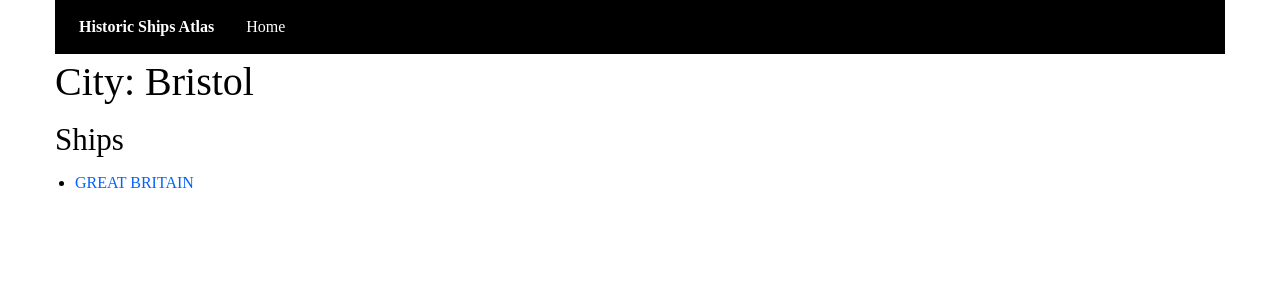
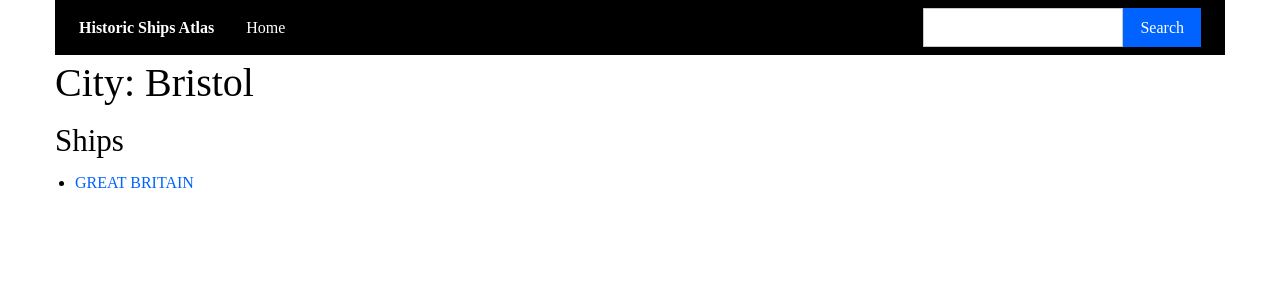
Before and after one commit to donewman/historicshipsatlas2, a Django app: page /atlas/city/bristol-england/ in a window 1280 px wide. Shown: the top 300 px of the page. Run offline with Django 3.2, Linux system fonts and the light colour scheme; data comes from the database, SQL or seed files in the repository; some libraries are stand-ins or nearby versions; some web fonts are replaced.

Commit message:
Implemented basic full-text search using Postgres

```diff
--- a/atlas/admin.py
+++ b/atlas/admin.py
@@ -1,5 +1,4 @@
 from django.contrib import admin
-
 from atlas.models import Type, City, Country, Status, Use, Owner, Ship
 
 class TypeAdmin(admin.ModelAdmin):
--- /dev/null
+++ b/atlas/context_processors.py
@@ -0,0 +1,4 @@
+from atlas.forms import BasicSearchForm
+
+def basic_search_form(request):
+    return {'basic_search_form' : BasicSearchForm()}
--- /dev/null
+++ b/atlas/forms.py
@@ -0,0 +1,6 @@
+from django import forms
+from atlas.models import Ship, Type, City, Country, Status, Use, Owner
+
+# Basic search form--appears on all pages
+class BasicSearchForm(forms.Form):
+    keywords = forms.CharField(max_length=200, required=False, widget=forms.TextInput(attrs={'class': 'input-group-field'}))
--- a/atlas/templates/base_generic.html
+++ b/atlas/templates/base_generic.html
@@ -14,6 +14,16 @@
   <div class="off-canvas position-left" id="nav-offcanvas" data-off-canvas>
     <ul class="vertical menu">
       <li><a href="{% url 'index' %}">Home</a></li>
+      <li>
+        <form action="/atlas/search/" method="get">
+          <div class="input-group">
+            {{ basic_search_form.keywords }}
+            <div class="input-group-button">
+              <input type="submit" class="button" value="Search">
+            </div>
+          </div>
+        </form>
+      </li>
     </ul>
   </div>
   <div class="off-canvas-content" data-off-canvas-content>
@@ -31,6 +41,16 @@
             <li><a href="{% url 'index' %}">Home</a></li>
           </ul>
         </div>
+        <form class="top-bar-right" action="/atlas/search/" method="get">
+          <ul class="menu input-group">
+            <li>{{ basic_search_form.keywords }}</li>
+            <li>
+              <div class="input-group-button">
+                <input type="submit" class="button" value="Search">
+              </div>
+            </li>
+          </ul>
+        </form>
       </div>
       {% block content %}<!-- page content -->{% endblock %}
     </div>
--- a/atlas/urls.py
+++ b/atlas/urls.py
@@ -5,6 +5,7 @@ urlpatterns = [
     path('', views.index, name='index'),
     path('ship/<slug:slug>/', views.ShipDetailView.as_view(), name='ship_detail'),
     path('ships/', views.ShipListView.as_view(), name='ships'),
+    path('search/', views.SearchView.as_view(), name='search'),
     path('type/<slug:slug>/', views.TypeDetailView.as_view(), name='type_detail'),
     path('city/<slug:slug>/', views.CityDetailView.as_view(), name='city_detail'),
     path('country/<slug:slug>/', views.CountryDetailView.as_view(), name='country_detail'),
--- a/atlas/views.py
+++ b/atlas/views.py
@@ -1,10 +1,10 @@
 from django.shortcuts import render
-# Import generic detail and list views
 from django.views.generic import DetailView, ListView
-# Import serializers (to serialize models to JSON)
+from django.views.generic.base import RedirectView
 from django.core import serializers
-# Import models
+from django.contrib.postgres.search import SearchVector
 from atlas.models import Ship, Type, City, Country, Status, Use, Owner
+from atlas.forms import BasicSearchForm
 
 # Index view
 def index(request):
@@ -20,6 +20,21 @@ def index(request):
 # List of all ships
 class ShipListView(ListView):
     model = Ship
+
+# Basic search form
+class SearchView(ListView):
+    model = Ship
+    def get_queryset(self):
+        try:
+            search_string = self.request.GET["keywords"]
+            results = Ship.objects.annotate(
+                search=(
+                    SearchVector("name", "type__name", "city__name", "city__region", "country__name", "status__name", "uses__name", "owner__name", "former_names", "description")
+                ),
+            ).filter(search=search_string).distinct("pk")
+            return results
+        except KeyError:
+            return Ship.objects.none()
 
 # Details view for ships
 class ShipDetailView(DetailView):
--- a/historicshipsatlas2/settings.py
+++ b/historicshipsatlas2/settings.py
@@ -65,6 +65,7 @@ TEMPLATES = [
                 'django.template.context_processors.request',
                 'django.contrib.auth.context_processors.auth',
                 'django.contrib.messages.context_processors.messages',
+                'atlas.context_processors.basic_search_form',
             ],
         },
     },
```
Also changed, not shown: atlas/templates/atlas/search.html (added, +10 -0 lines).
